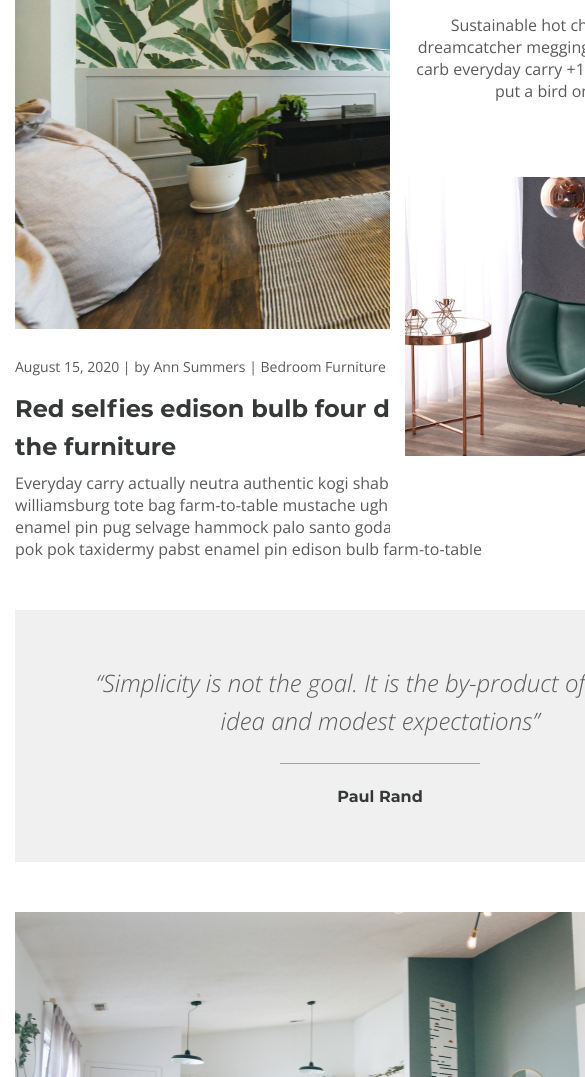
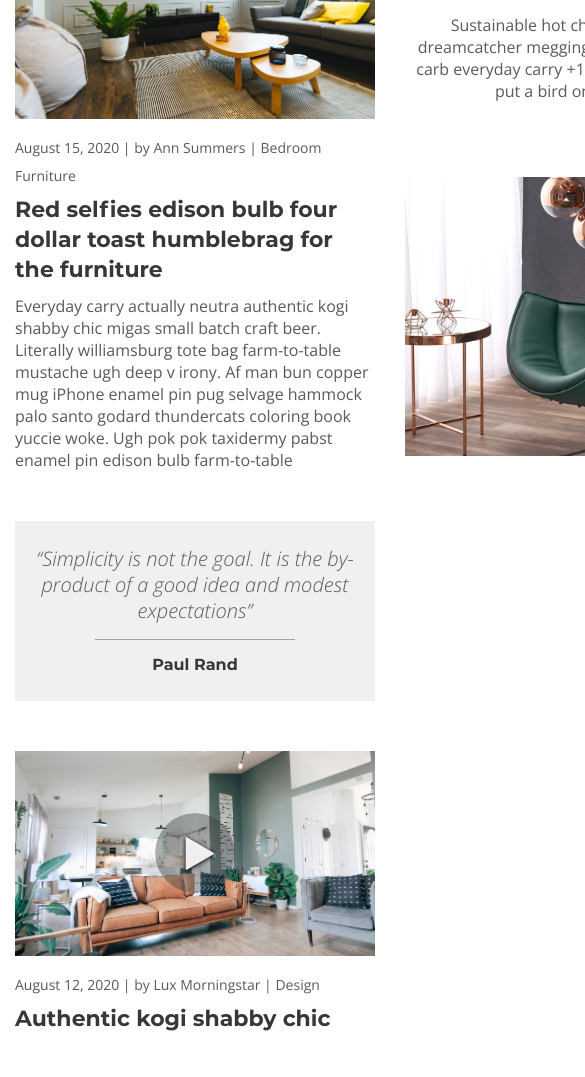
Before and after one commit to dev-rodion/desire-gulp, a website: page app/blog.html in a window 390 px wide. Shown: the part 300-1377 px from the top of the page, 585 px wide, since content can reach past the window. Drawn offline with Linux system fonts and the light colour scheme.

Commit message:
Adapted the .blog section in blog.html and blog-post for mobile devices

```diff
--- a/app/scss/_media.scss
+++ b/app/scss/_media.scss
@@ -127,6 +127,31 @@
   .map {
     padding-bottom: 40%;
   }
+  .blog {
+    &__items {
+      width: 69%;
+    }
+    &__item-info {
+      margin: 15px 0 5px;
+    }
+    &__item-title {
+      font-size: 22px;
+      line-height: 30px;
+      margin-bottom: 10px;
+    }
+    &__blockquote {
+      padding: 25px;
+      font-size: 22px;
+      line-height: 30px;
+    }
+    &__blockquote-author {
+      padding-top: 15px;
+      margin-top: 15px;
+    }
+  }
+  .aside {
+    margin-left: 20px;
+  }
 }
 // ==========
 
@@ -191,6 +216,11 @@
     &__title {
       font-size: 30px;
       line-height: 40px;
+    }
+  }
+  .blog {
+    &__items {
+      width: 65%;
     }
   }
 }
@@ -322,6 +352,18 @@
       padding-bottom: 20px;
       margin-bottom: 30px;
     }
+  }
+  .blog {
+    &__inner {
+      flex-direction: column;
+    }
+    &__items {
+      width: 100%;
+    }
+  }
+  .aside {
+    width: 100%;
+    margin: 70px 0;
   }
 }
 // ==========
@@ -510,7 +552,7 @@
   .map {
     padding-bottom: 300px;
   }
-  .contact{
+  .contact {
     &__social-item {
       padding-right: 15px;
     }
@@ -531,5 +573,12 @@
       padding-bottom: 0;
     }
   }
+  .blog {
+    &__blockquote {
+      padding: 25px 15px;
+      font-size: 20px;
+      line-height: 26px;
+    }
+  }
 }
 // ==========
--- a/app/scss/style.scss
+++ b/app/scss/style.scss
@@ -1004,8 +1004,11 @@
   &__item-popup {
     display: block;
     width: 100%;
-    height: 415px;
     overflow: hidden;
+  }
+  &__item-img {
+    height: 56.5%;
+    object-fit: cover;
   }
   &__item-info {
     margin-top: 24px;
```
Also changed, not shown: app/css/style.min.css.
